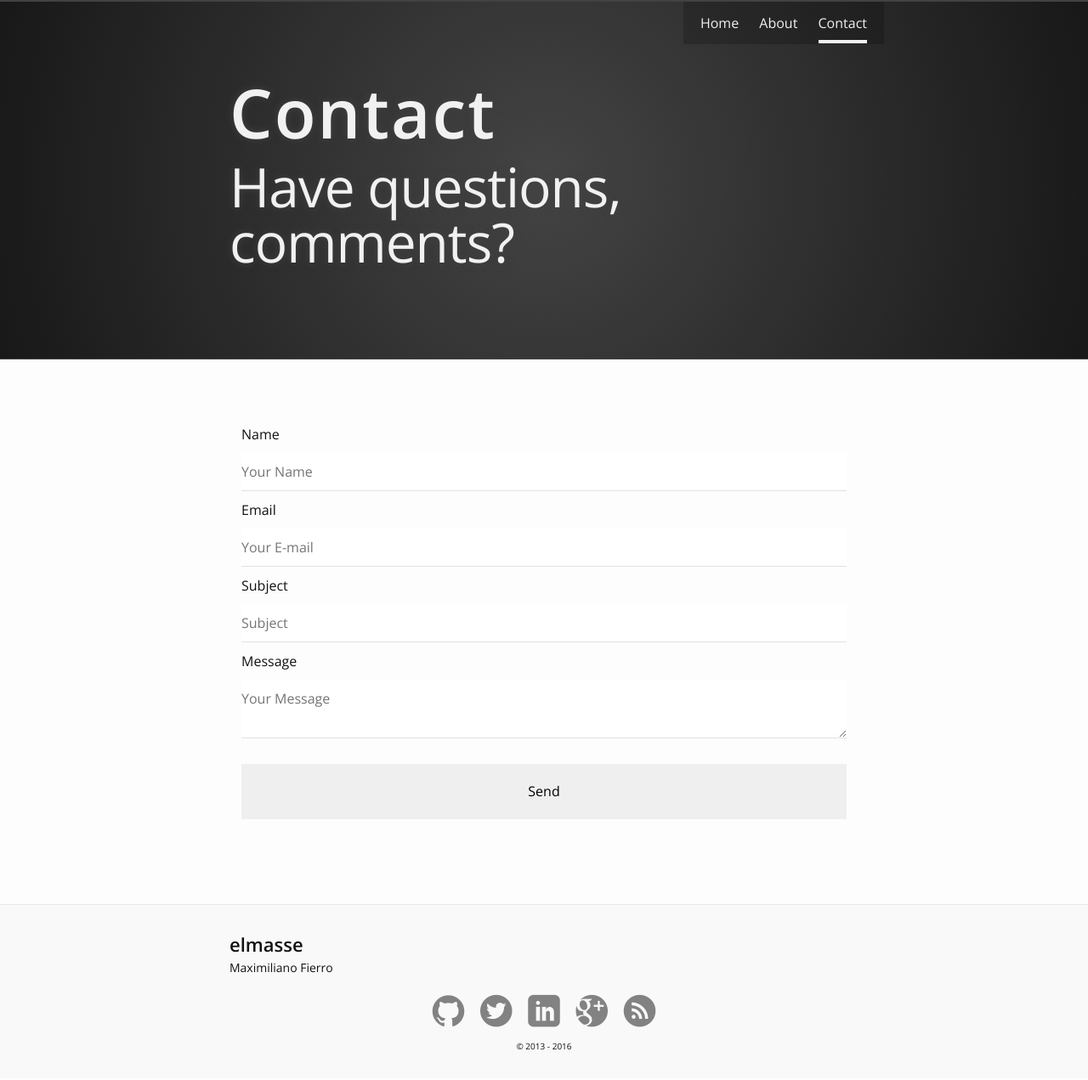
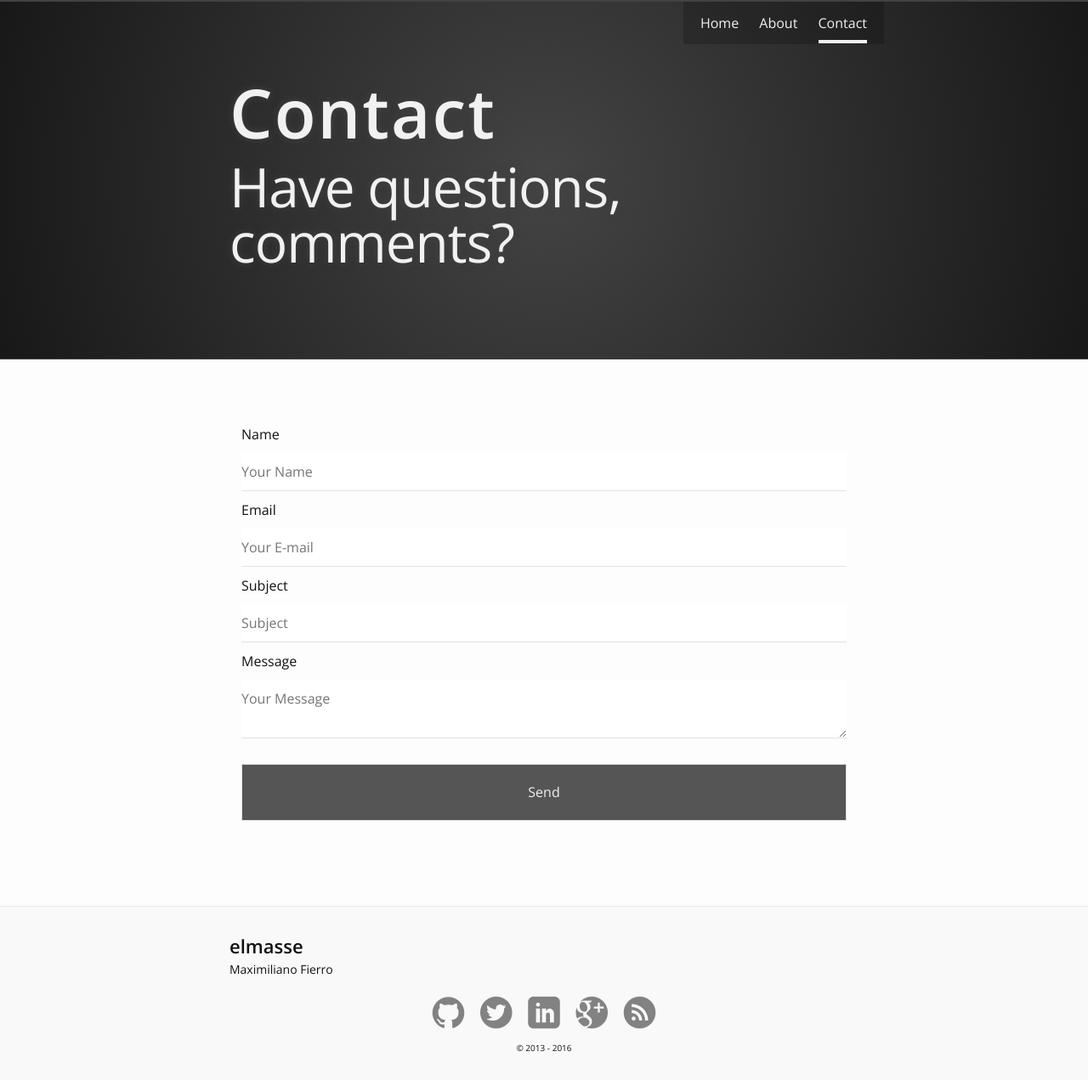
Before and after one commit to elmasse/elmasse.io, a Jekyll site: the page built from contact.html, in a window 1280 px wide. Shown: the whole page at 85% size. Built offline with Jekyll 4.4.1, drawn with Linux system fonts in a browser that asks for light colours; nearby versions of some CDN libraries.

Commit message:
contact button styles

```diff
--- a/_sass/_contact.scss
+++ b/_sass/_contact.scss
@@ -21,6 +21,10 @@
     button {
         margin: 30px 0px;
         line-height: 45px;
+        color: #f0f0f0;
+        font-weight: bolder;
+        border: 1px solid #e0e0e0;
+        background: #555;
     }
 
 }
```
